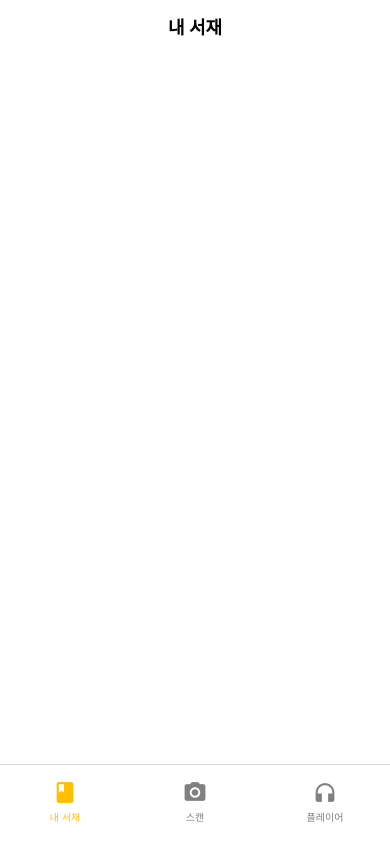
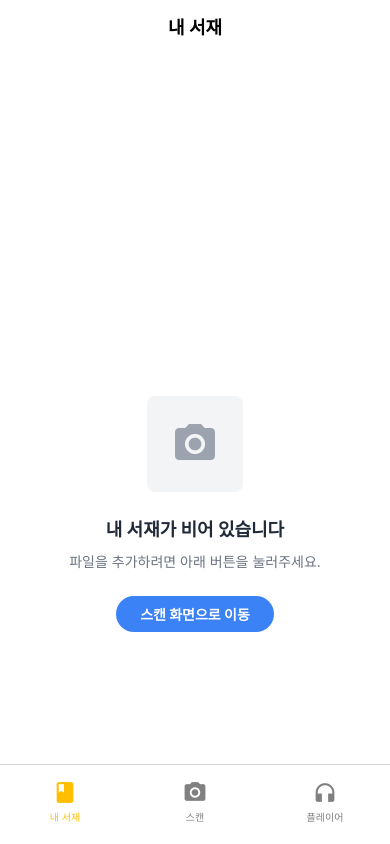
Before and after one commit to Nong-Mo/Frontend, a React Native app: screen /Library in a window 390 px wide. Built offline with nearby package versions, Linux system fonts and the light colour scheme.

Commit message:
[Fix] Add MoveScanCard to LibraryScreen
내 서재 화면에 MoveScanCard 보이도록 추가

```diff
--- a/src/screens/library/LibraryScreen.jsx
+++ b/src/screens/library/LibraryScreen.jsx
@@ -1,12 +1,15 @@
 import React from 'react';
 import { View, ScrollView } from 'react-native';
 import MainHeader from '../../components/navigations/header/MainHeader';
+import MoveScanCard from '../../components/shared/MoveScanCard'; // MoveScanCard import
 
 const LibraryScreen = () => {
   return (
     <View className="flex-1 bg-white">
       <MainHeader />
-      <ScrollView>{/* 콘텐츠 영역 */}</ScrollView>
+      <ScrollView contentContainerStyle={{ flexGrow: 1, justifyContent: 'center', alignItems: 'center' }}>
+        <MoveScanCard /> {/* MoveScanCard 컴포넌트 추가 */}
+      </ScrollView>
     </View>
   );
 };
```
